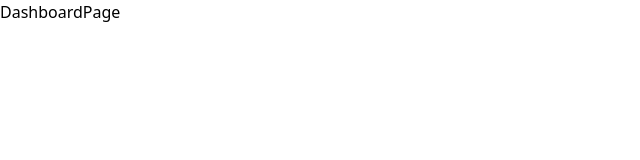
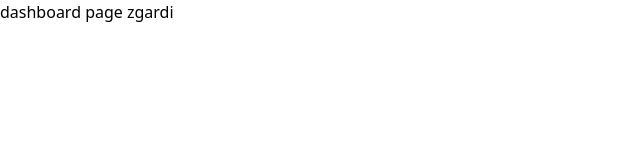
Before and after one commit to asliddinrashidovich/frontend-batle, a React (Vite) app: page /dashboard in a window 1280 px wide. Shown: the top 160 px of the page, without its empty margins (0-640 px from the left). Built offline with nearby package versions, Linux system fonts and the light colour scheme.

Commit message:
clone test

```diff
--- a/src/pages/dashboard.jsx
+++ b/src/pages/dashboard.jsx
@@ -1,6 +1,8 @@
 function DashboardPage() {
   return (
-    <div>DashboardPage</div>
+    <div>
+        dashboard page zgardi
+    </div>
   )
 }
 
```
